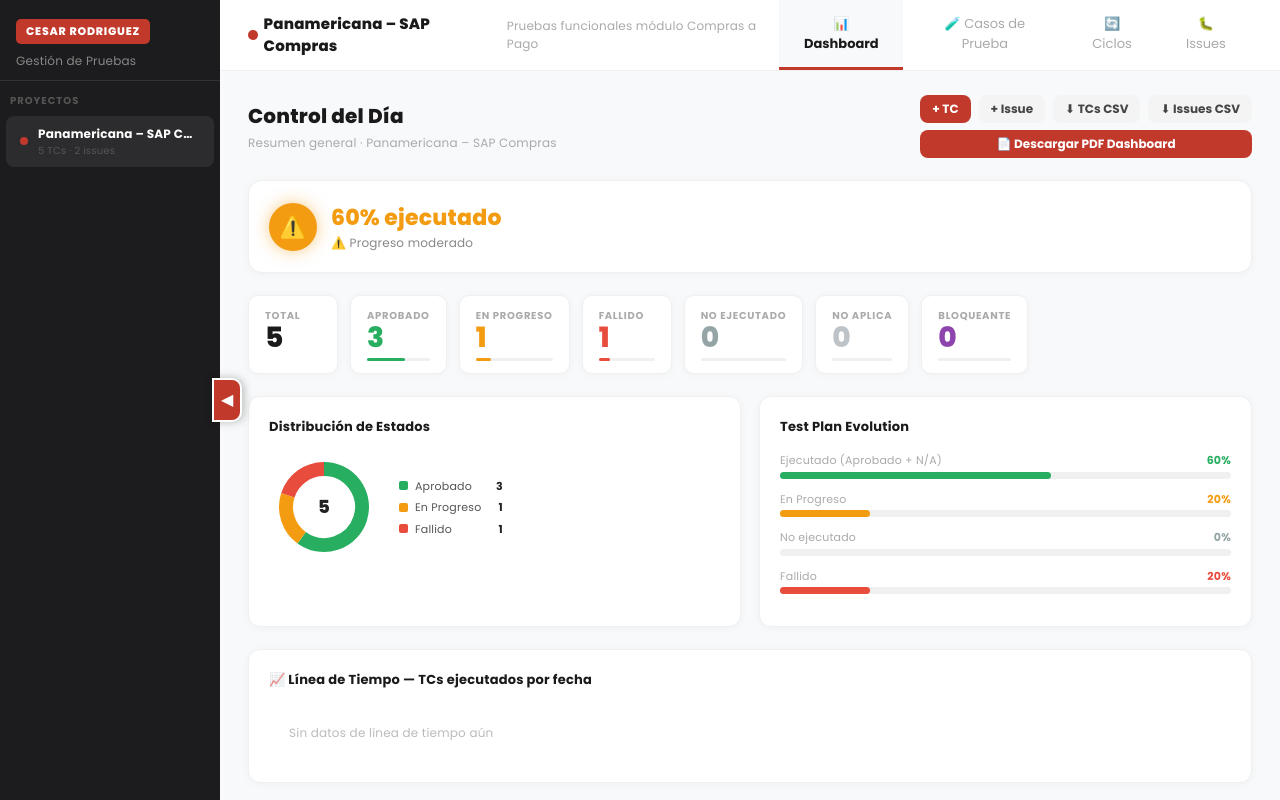
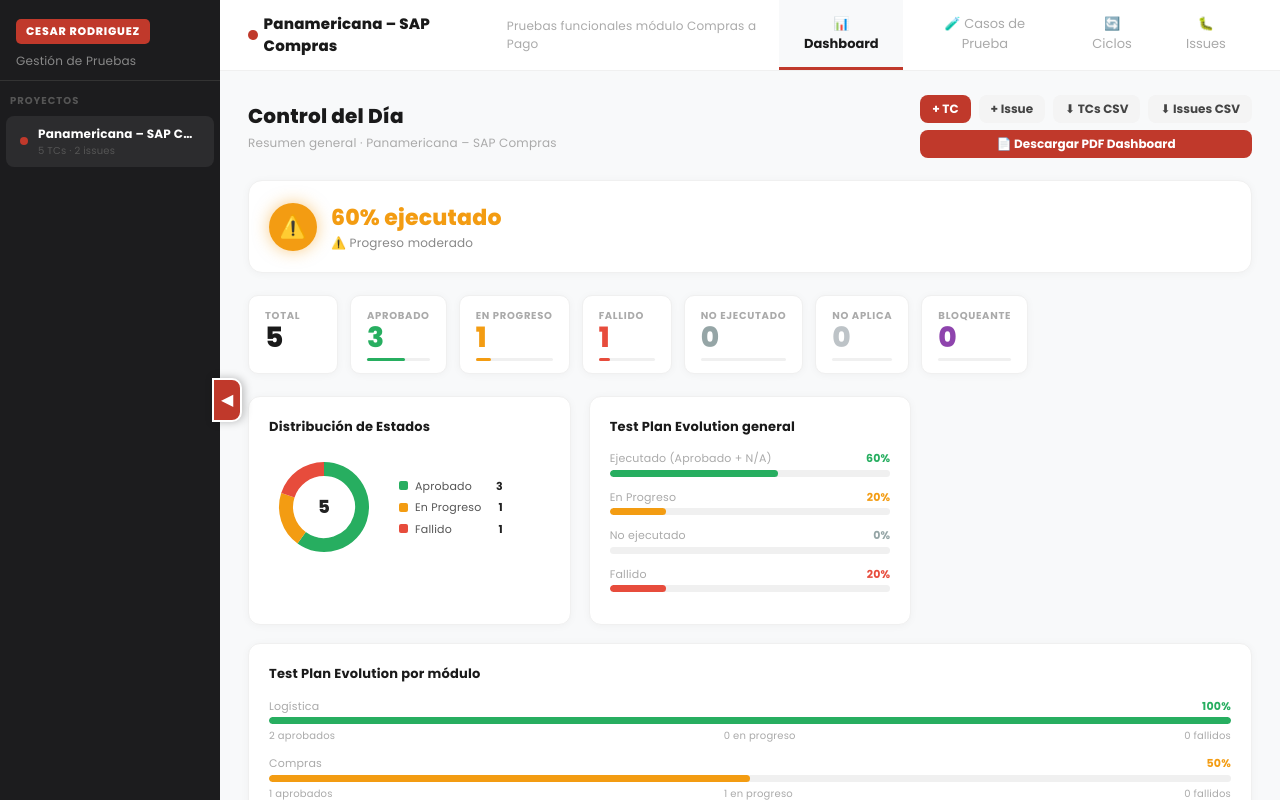
Before and after one commit to augustogarcia202512-source/panamericana-testing, a React (Vite) app: page / in a window 1280 px wide. Shown: the top 800 px of the page. Built offline with nearby package versions, Linux system fonts and the light colour scheme.

Commit message:
Fijar versiones correctas de despliegue nativo v2 lunes 6 de julio

```diff
--- a/src/App.jsx
+++ b/src/App.jsx
@@ -1478,19 +1478,50 @@
                   ))}
                 </div>
 
-                <div style={{display:"grid",gridTemplateColumns:"1fr 1fr",gap:18}}>
+                <div style={{display:"grid",gridTemplateColumns:"repeat(auto-fit, minmax(280px, 1fr))",gap:18}}>
                   <div style={{background:DM.card,borderRadius:12,padding:20,border:`1px solid ${DM.cardBorder}`,boxShadow:"0 1px 8px #0000000a"}}>
                     <div style={{fontSize:13,fontWeight:700,color:DM.text,marginBottom:16}}>Distribución de Estados</div>
                     <Donut data={[{label:"Aprobado",value:filteredTestStats["Aprobado"],color:"#27AE60"},{label:"En Progreso",value:filteredTestStats["En Progreso"],color:"#F39C12"},{label:"Fallido",value:filteredTestStats["Fallido"],color:"#E74C3C"},{label:"No ejecutado",value:filteredTestStats["No ejecutado"],color:"#bbb"},{label:"No aplica",value:filteredTestStats["No aplica"],color:"#ddd"},{label:"Bloqueante",value:filteredTestStats["Bloqueante"],color:"#8E44AD"}]}/>
                   </div>
                   <div style={{background:DM.card,borderRadius:12,padding:20,border:`1px solid ${DM.cardBorder}`,boxShadow:"0 1px 8px #0000000a"}}>
-                    <div style={{fontSize:13,fontWeight:700,color:DM.text,marginBottom:16}}>Test Plan Evolution</div>
+                    <div style={{fontSize:13,fontWeight:700,color:DM.text,marginBottom:14}}>Test Plan Evolution general</div>
                     {[{label:"Ejecutado (Aprobado + N/A)",value:pct(filteredTestStats["Aprobado"]+filteredTestStats["No aplica"]),color:"#27AE60"},{label:"En Progreso",value:pct(filteredTestStats["En Progreso"]),color:"#F39C12"},{label:"No ejecutado",value:pct(filteredTestStats["No ejecutado"]),color:"#95A5A6"},{label:"Fallido",value:pct(filteredTestStats["Fallido"]),color:"#E74C3C"}].map((r,i)=>(
                       <div key={i} style={{marginBottom:12}}>
                         <div style={{display:"flex",justifyContent:"space-between",marginBottom:3}}><span style={{fontSize:11,color:DM.sub}}>{r.label}</span><span style={{fontSize:11,fontWeight:700,color:r.color}}>{r.value}%</span></div>
-                        <div style={{height:7,background:"#f0f0f0",borderRadius:4}}><div style={{width:`${r.value}%`,height:"100%",background:r.color,borderRadius:4,transition:"width 0.6s"}}/></div>
+                        <div style={{height:7,background:"#f0f0f0",borderRadius:4,overflow:"hidden"}}><div style={{width:`${r.value}%`,height:"100%",background:r.color,borderRadius:4,transition:"width 0.6s"}}/></div>
                       </div>
                     ))}
+                  </div>
+                  <div style={{background:DM.card,borderRadius:12,padding:20,border:`1px solid ${DM.cardBorder}`,boxShadow:"0 1px 8px #0000000a",gridColumn:"1 / -1"}}>
+                    <div style={{fontSize:13,fontWeight:700,color:DM.text,marginBottom:14}}>Test Plan Evolution por módulo</div>
+                    {Object.keys(moduleStats).length===0 ? (
+                      <div style={{fontSize:12,color:DM.sub}}>No hay datos de módulos para mostrar.</div>
+                    ) : (
+                      <div style={{display:"flex",flexDirection:"column",gap:12}}>
+                        {Object.entries(moduleStats)
+                          .sort((a,b)=>(((b[1].aprobado+b[1].noAplica)/b[1].total)-((a[1].aprobado+a[1].noAplica)/a[1].total)))
+                          .map(([mod,m])=>{
+                            const modExecPct=m.total?Math.round(((m.aprobado+m.noAplica)/m.total)*100):0;
+                            const semC=modExecPct>=70?"#27AE60":modExecPct>=40?"#F39C12":"#E74C3C";
+                            return (
+                              <div key={mod}>
+                                <div style={{display:"flex",justifyContent:"space-between",marginBottom:3}}>
+                                  <span style={{fontSize:11,color:DM.sub}}>{mod}</span>
+                                  <span style={{fontSize:11,fontWeight:700,color:semC}}>{modExecPct}%</span>
+                                </div>
+                                <div style={{height:7,background:"#f0f0f0",borderRadius:4,overflow:"hidden"}}>
+                                  <div style={{width:`${modExecPct}%`,height:"100%",background:semC,borderRadius:4,transition:"width 0.6s"}}/>
+                                </div>
+                                <div style={{display:"flex",justifyContent:"space-between",marginTop:4,fontSize:10,color:DM.sub,flexWrap:"wrap",gap:6}}>
+                                  <span>{m.aprobado} aprobados</span>
+                                  <span>{m.enProgreso} en progreso</span>
+                                  <span>{m.fallido} fallidos</span>
+                                </div>
+                              </div>
+                            );
+                          })}
+                      </div>
+                    )}
                   </div>
                 </div>
 
```
